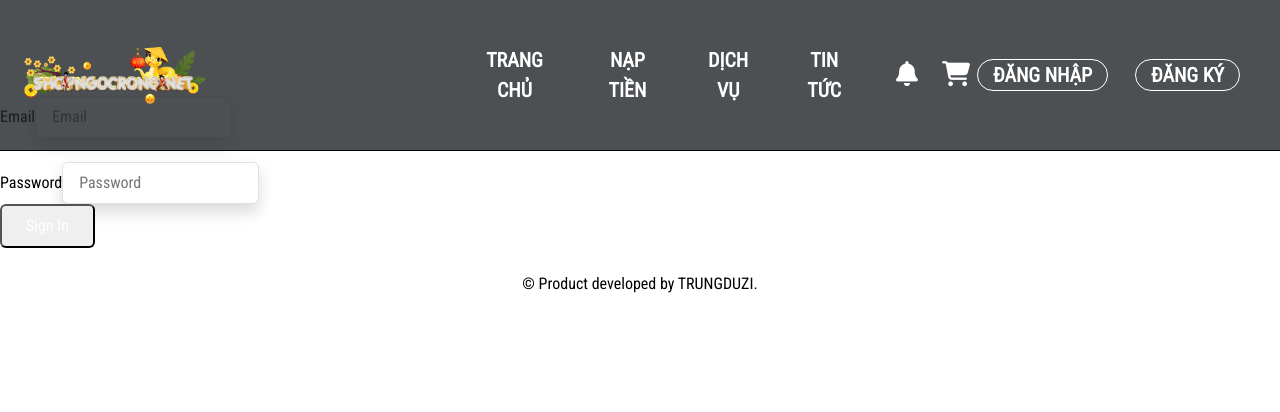
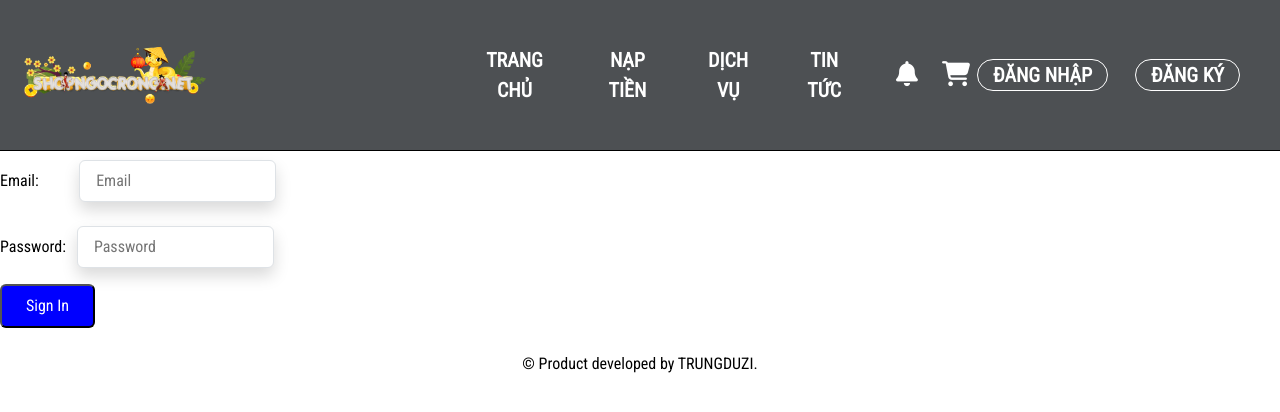
Before and after one commit to Trungduzi/fenrobytrungduzi, a React (Vite) app: page /login in a window 1280 px wide. Shown: the top 412 px of the page. Built offline with nearby package versions, Linux system fonts and the light colour scheme.

Commit message:
update lên web hôm 15/08/2025 23:19

```diff
--- a/components/header.css
+++ b/components/header.css
@@ -30,7 +30,7 @@ li {
     list-style-type: none;
     margin: 0;
     padding: 0;
-    color: black;
+    color: white;
 }
 
 .header {
--- a/pages/login.jsx
+++ b/pages/login.jsx
@@ -1,6 +1,7 @@
 import { useState } from 'react';
 import { useNavigate, useLocation } from 'react-router-dom';
 import { login } from '../src/app/userApi.js';
+import "./signin.scss"
 
 export default function Login() {
 
@@ -36,12 +37,12 @@ export default function Login() {
     };
 
     return (
-        <div className="bg-gray-100 min-h-screen flex items-center justify-center" style={{ position: "relative", top: "12vh", height: "200vh" }}>
+        <div className="Login bg-gray-100 min-h-screen flex items-center justify-center">
             <div className="w-full max-w-xs">
                 <form onSubmit={handleSubmit} className="bg-white shadow-md rounded px-8 pt-6 pb-8 mb-4">
                     <div className="mb-4">
                         <label className="block text-gray-700 text-sm font-bold mb-2" htmlFor="email">
-                            Email
+                            Email:&nbsp;&nbsp;&nbsp;&nbsp;&nbsp;&nbsp;&nbsp;&nbsp;&nbsp;&nbsp;&nbsp;
                         </label>
                         <input
                             type="text"
@@ -56,7 +57,7 @@ export default function Login() {
 
                     <div className="mb-6">
                         <label className="block text-gray-700 text-sm font-bold mb-2" htmlFor="password">
-                            Password
+                            Password:&nbsp;&nbsp;&nbsp;
                         </label>
                         <input
                             type="password"
@@ -70,9 +71,10 @@ export default function Login() {
                     </div>
 
                     <div className="flex items-center justify-between">
+                        <p></p>
                         <button
                             type="submit"
-                            className="bg-blue-500 hover:bg-blue-700 text-white font-bold py-2 px-4 rounded focus:outline-none focus:shadow-outline"
+                            className="bg-blue-500 hover:bg-blue-700 text-white font-bold py-2 px-4 rounded focus:outline-none focus:shadow-outline" style={{ backgroundColor: "blue" }}
                         >
                             Sign In
                         </button>
--- a/pages/signin.jsx
+++ b/pages/signin.jsx
@@ -2,6 +2,7 @@ import { useState, useEffect } from 'react';
 import { useLocation, useNavigate } from 'react-router-dom';
 import { createUser } from '../src/app/userApi.js';
 import '@/index.css';
+import "./signin.scss";
 
 export default function Signin() {
     const location = useLocation();
@@ -54,7 +55,7 @@ export default function Signin() {
     };
 
     return (
-        <div className="Signin" style={{ position: "relative", top: "12vh", height: "200vh" }}>
+        <div className="Signin">
             <form onSubmit={handleSubmit}>
                 <div className="container">
                     <div className="row">
@@ -146,7 +147,7 @@ export default function Signin() {
 
                         </div>
 
-                        <button type="submit" className="btn btn-primary mt-3">
+                        <button type="submit" className="btn btn-primary mt-3 col-md-6" >
                             Sign in
                         </button>
                     </div>
--- /dev/null
+++ b/pages/signin.scss
@@ -0,0 +1,23 @@
+.Signin {
+    position: relative;
+    top: 20vh;
+    height: 200vh;
+}
+
+.Login {
+    position: relative;
+    top: 20vh;
+    height: 200vh;
+}
+
+@media(max-width: 800px) {
+    .Signin {
+        position: relative;
+        top: 12vh;
+    }
+
+    .Login {
+        position: relative;
+        top: 12vh;
+    }
+}
```
